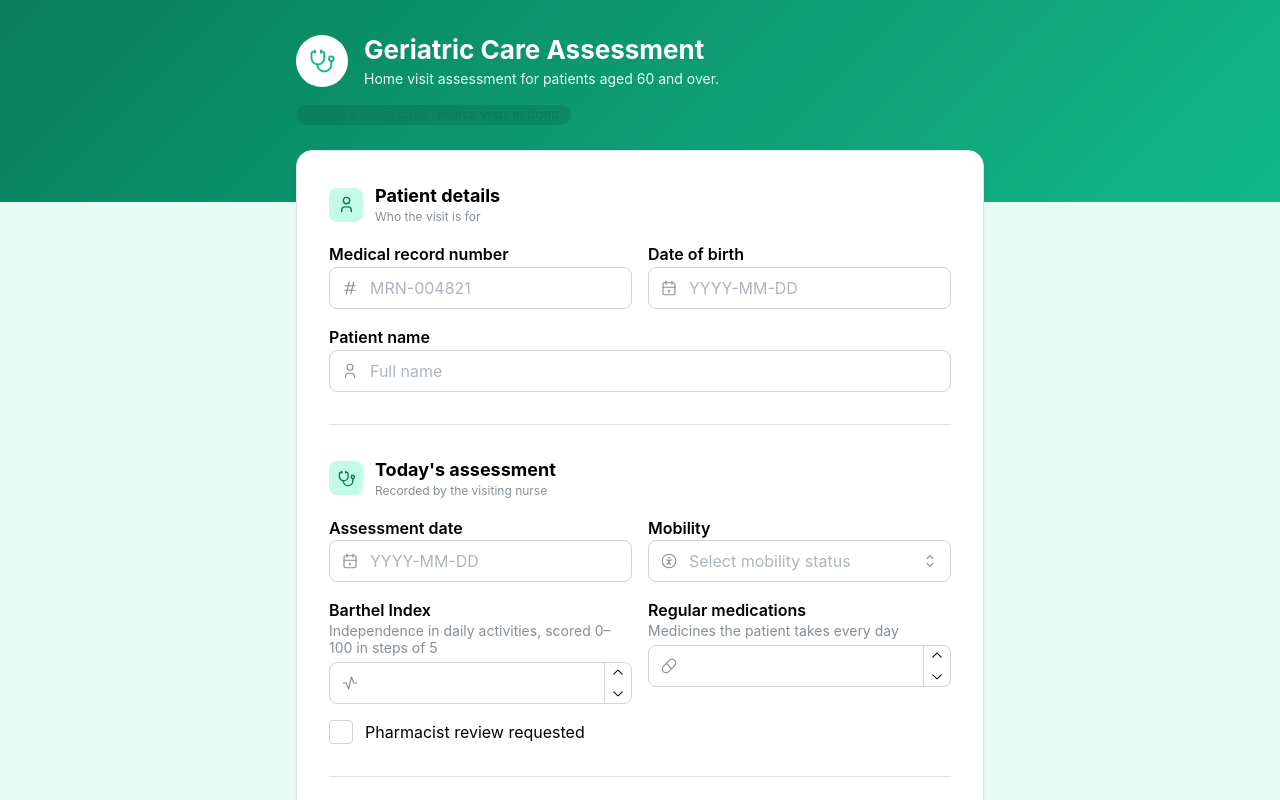
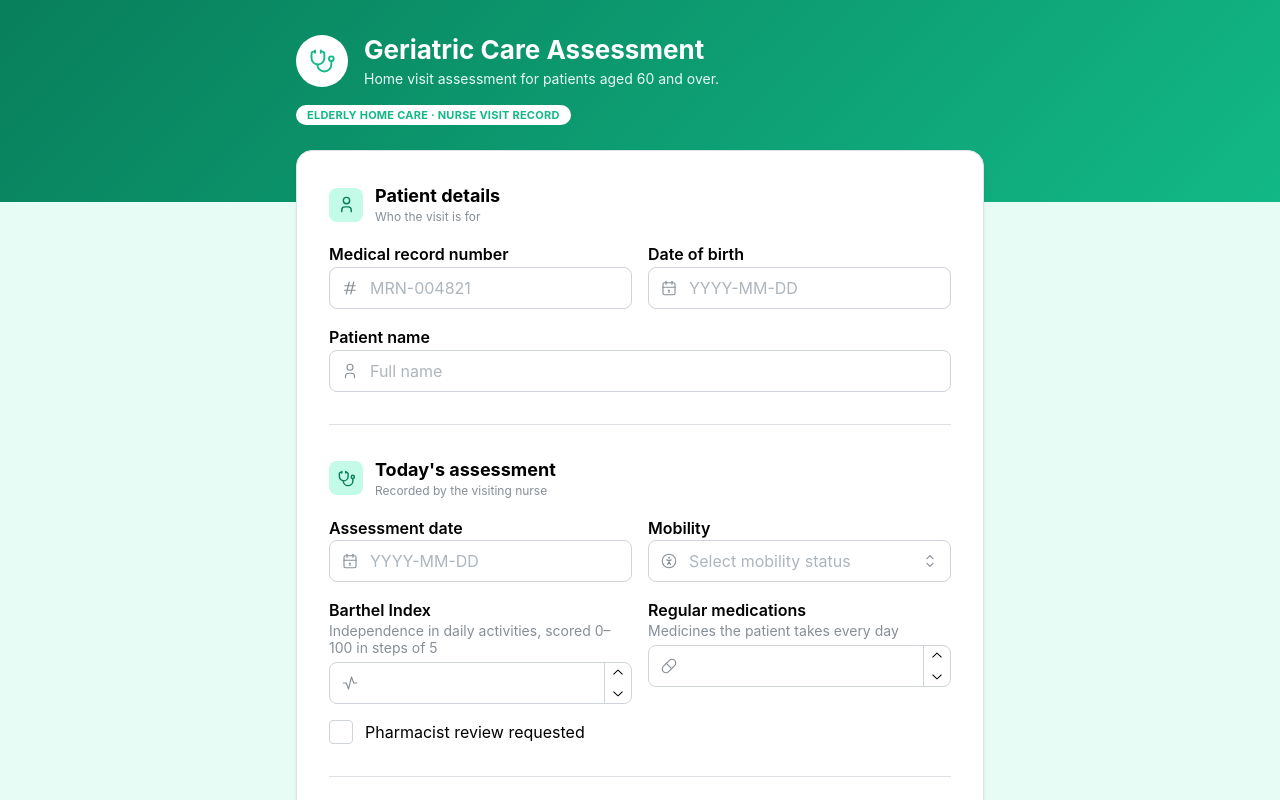
Before and after one commit to Ankit500ak/geriatric-assessment-form, a React (Vite) app: page / in a window 1280 px wide. Shown: the top 800 px of the page. Built offline with nearby package versions, Linux system fonts and the light colour scheme.

Commit message:
fix: make the header badge solid white so it reads clearly

```diff
--- a/src/features/assessment/AssessmentForm.tsx
+++ b/src/features/assessment/AssessmentForm.tsx
@@ -138,7 +138,7 @@ export function AssessmentForm({ onSave }: AssessmentFormProps) {
               </Text>
             </div>
           </Group>
-          <Badge color="white" variant="light" c="teal.9" mt="md" size="md">
+          <Badge variant="white" color="teal" mt="md" size="md">
             Elderly home care · Nurse visit record
           </Badge>
         </Container>
```
